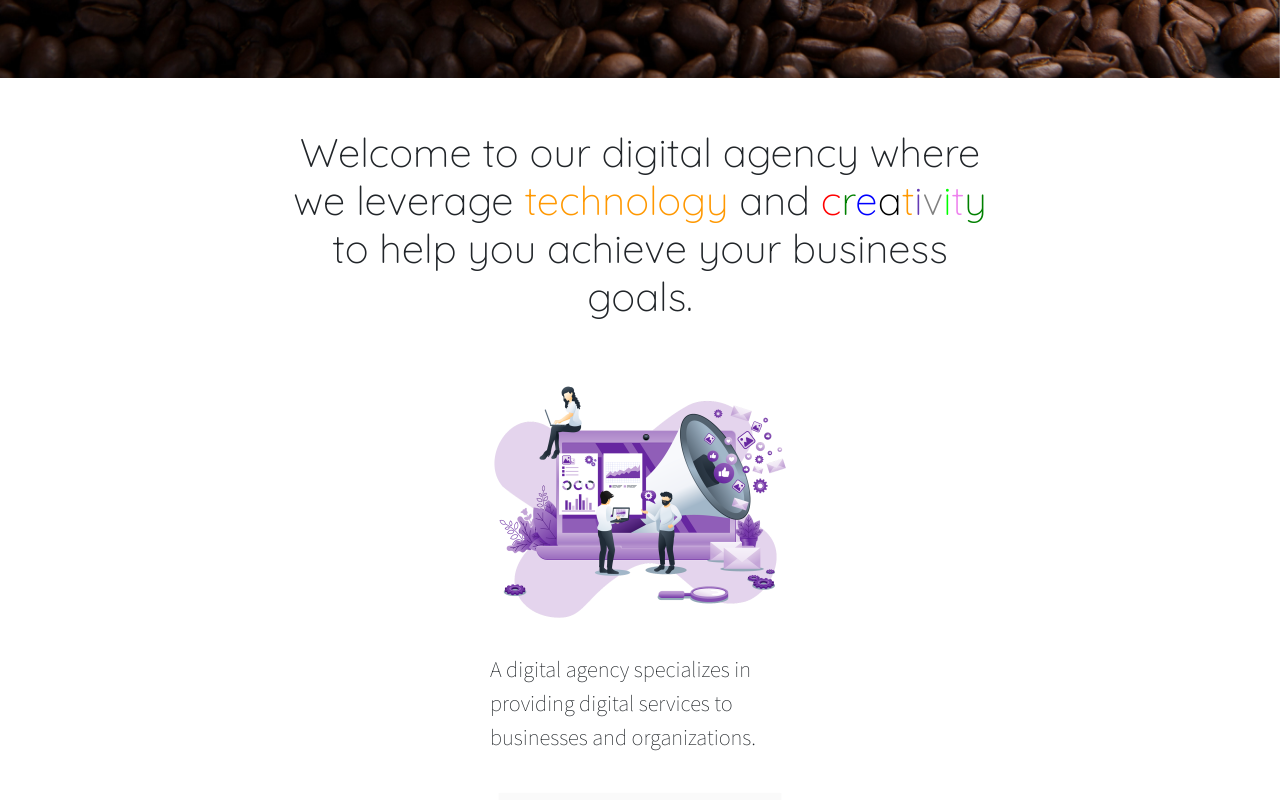
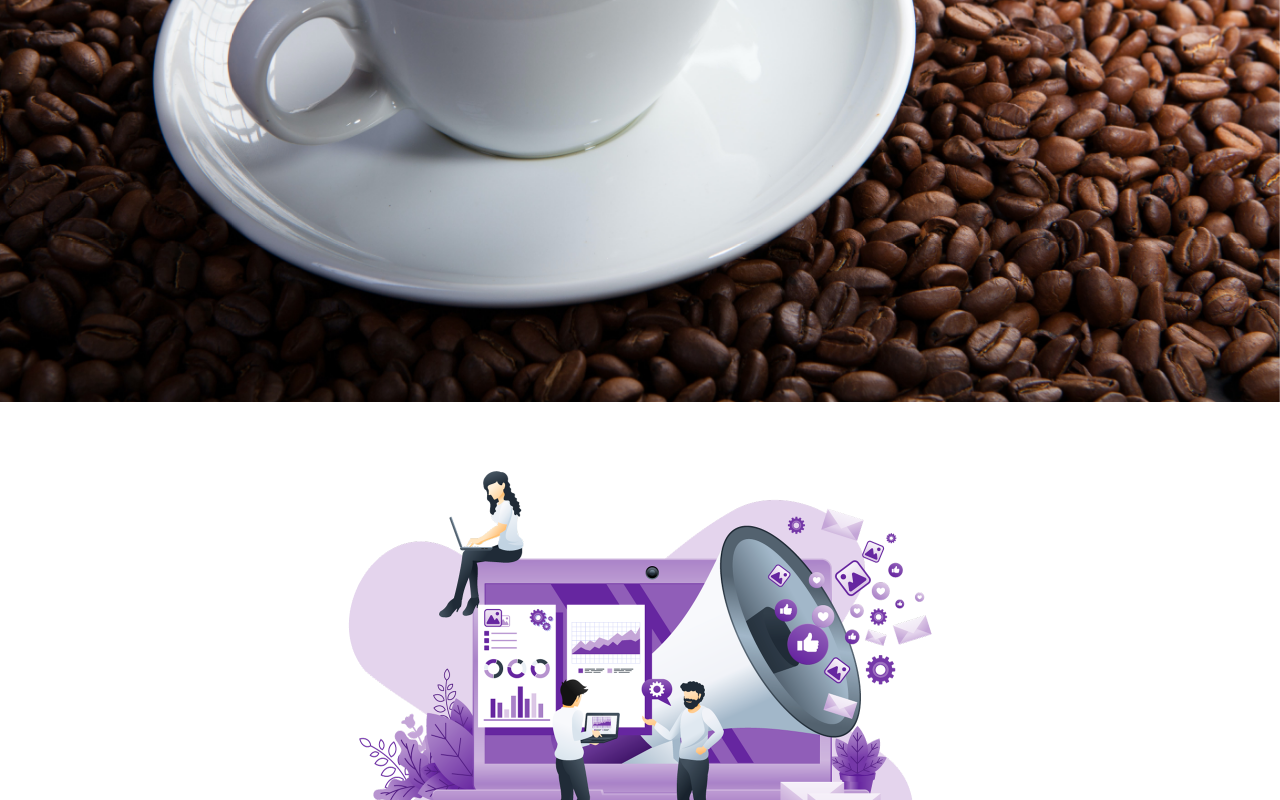
Before and after one commit to gines18/Digital_agency, a React (Create React App) app: page / in a window 1280 px wide. Shown: the part 920-1720 px from the top of the page. Built offline with nearby package versions, Linux system fonts and the light colour scheme.

Commit message:
change Offer text style, add navbar text hover

```diff
--- a/src/App.js
+++ b/src/App.js
@@ -7,8 +7,8 @@ import MyComponent from './components/Offer'
 function App() {
   return (<>
 <Navbar />
+<Welcome />
 <Carousel />
-<Welcome />
 <MyComponent/>
 </>
   )
--- a/src/components/Navbar.css
+++ b/src/components/Navbar.css
@@ -27,6 +27,10 @@ li{
     flex-direction: row;
 }
 
+li:hover{
+    text-decoration: underline red 10%;
+}
+
 .navbar-list ul{
     display: flex;
     flex-direction: row;
--- a/src/components/Offer.css
+++ b/src/components/Offer.css
@@ -1,27 +1,37 @@
+/* *{
+    outline: 1px solid red;
+} */
 @import url('https://fonts.googleapis.com/css2?family=Assistant:wght@200&family=Cormorant+Garamond:ital,wght@1,600&family=Lato:wght@300&family=Quicksand:wght@300&display=swap');
-
 
 .digital-container{
     display: flex;
+    flex-direction: column;
     justify-content: space-around;
-    flex-direction: column;
     align-items: center;
     width: 100%;
 }
 
 .offer-img{
-    width: 300px;
+    width: 600px;
+}
+
+p{
+    display: flex;
+    align-items: center;
+    justify-content: center;
+    width: 600px;
+    font-family: 'Assistant', sans-serif;
+    font-size: 1.4rem;
 }
 
 @media only screen and (max-width: 390px){
     .digital-container{
 flex-direction: column;
     }
+    .offer-img{
+        width: 300px;
+    }
+    p{
+        width: 300px;
+    }
 }
-
-p{
-    width: 300px;
-    text-align: left;
-    font-family: 'Assistant', sans-serif;
-    font-size: 1.4rem;
-}
--- a/src/components/Welcome.css
+++ b/src/components/Welcome.css
@@ -9,6 +9,7 @@
     flex-direction: row;
 
     margin-top: 50px;
+    margin-bottom: 50px;
 }
 
 
```
